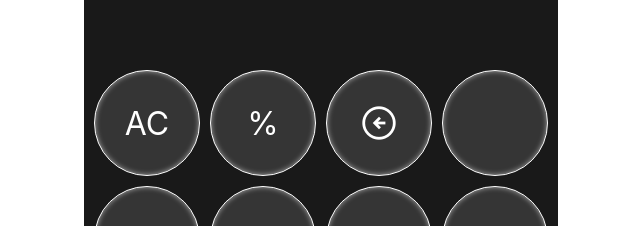
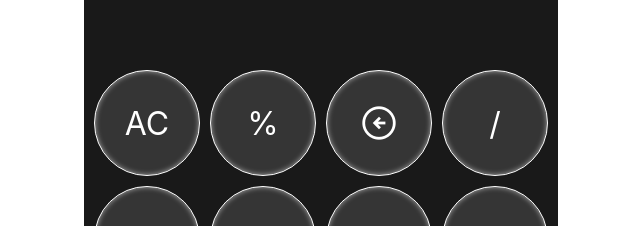
Before and after one commit to ShwetaShaw76/TurquoiseOs, a Vue app: page / in a window 1280 px wide. Shown: the part 150-376 px from the top of the page, without its empty margins (319-959 px from the left). Built offline with nearby package versions, Linux system fonts and the light colour scheme.

Commit message:
added all the symbols to the keys

```diff
--- a/src/components/Calculator.vue
+++ b/src/components/Calculator.vue
@@ -12,7 +12,7 @@ import { useRouter } from 'vue-router';
             <div class="btn" id="del"><span class="material-symbols-outlined" id="sym">
 arrow_circle_left
 </span></div>
-            <div class="btn" id="div"></div>
+            <div class="btn" id="div">/</div>
             <div class="btn" id="7">7</div>
             <div class="btn" id="8">8</div>
             <div class="btn" id="9">9</div>
```
